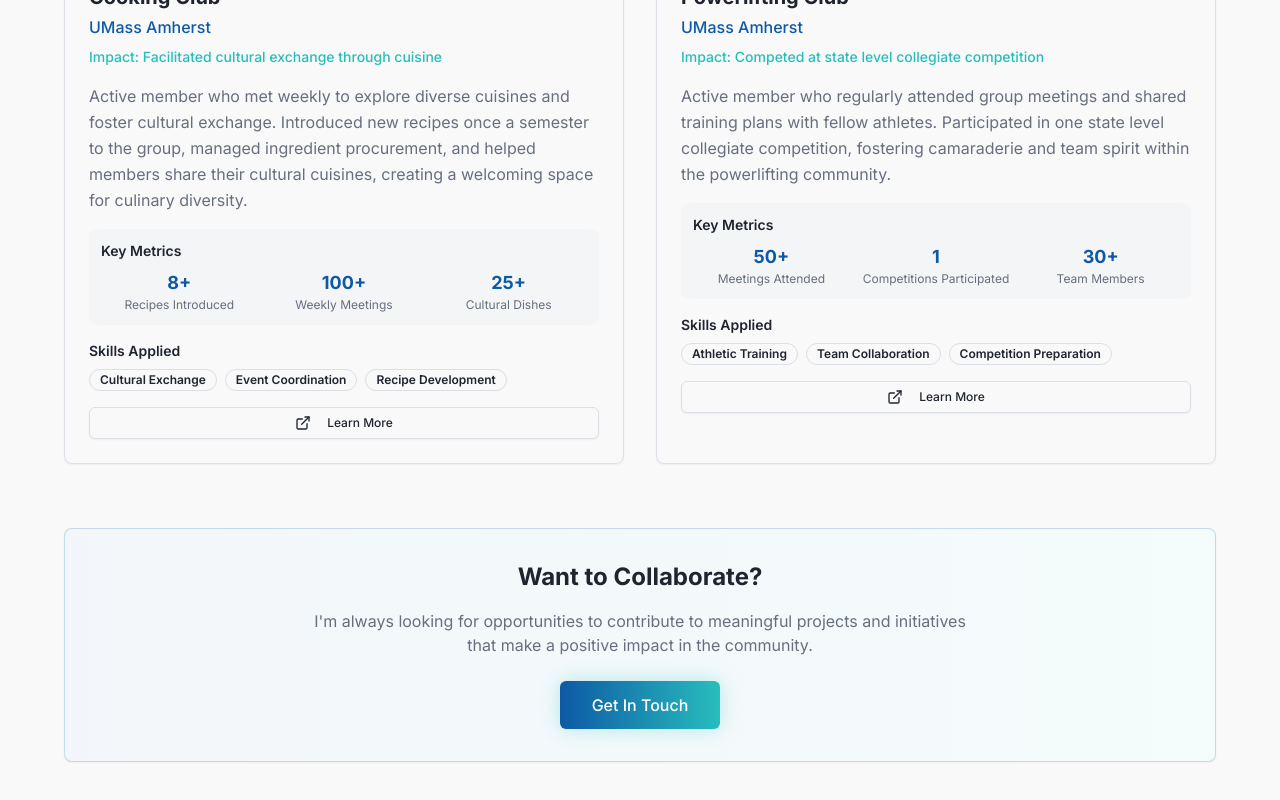
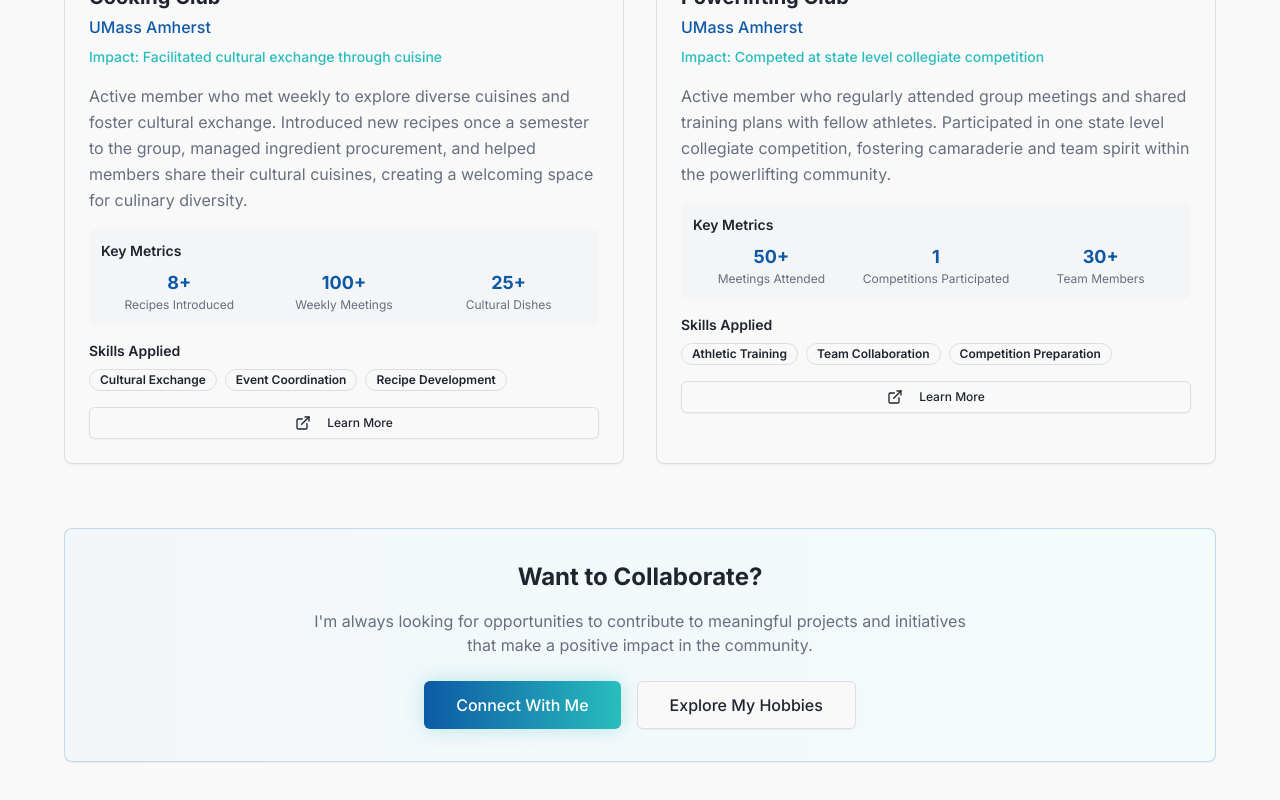
Before and after one commit to OTANK10/om-tank-nexus, a React (Vite) app: page /community in a window 1280 px wide. Shown: the part 1288-2088 px from the top of the page. Built offline with nearby package versions, Linux system fonts and the light colour scheme.

Commit message:
Add collaboration links
Added a "Want to collaborate? Connect with me" section with a hyperlink to the contact page, and a hyperlink button to hobbies at the bottom of the community page.
-edited src/pages/Community.tsx

```diff
--- a/src/pages/Community.tsx
+++ b/src/pages/Community.tsx
@@ -198,9 +198,14 @@ const Community = () => {
               I'm always looking for opportunities to contribute to meaningful projects
               and initiatives that make a positive impact in the community.
             </p>
-            <Button variant="hero" size="lg">
-              Get In Touch
-            </Button>
+            <div className="flex flex-col sm:flex-row gap-4 justify-center">
+              <Button variant="hero" size="lg" asChild>
+                <a href="/contact">Connect With Me</a>
+              </Button>
+              <Button variant="outline" size="lg" asChild>
+                <a href="/hobbies">Explore My Hobbies</a>
+              </Button>
+            </div>
           </Card>
         </div>
       </div>
```
